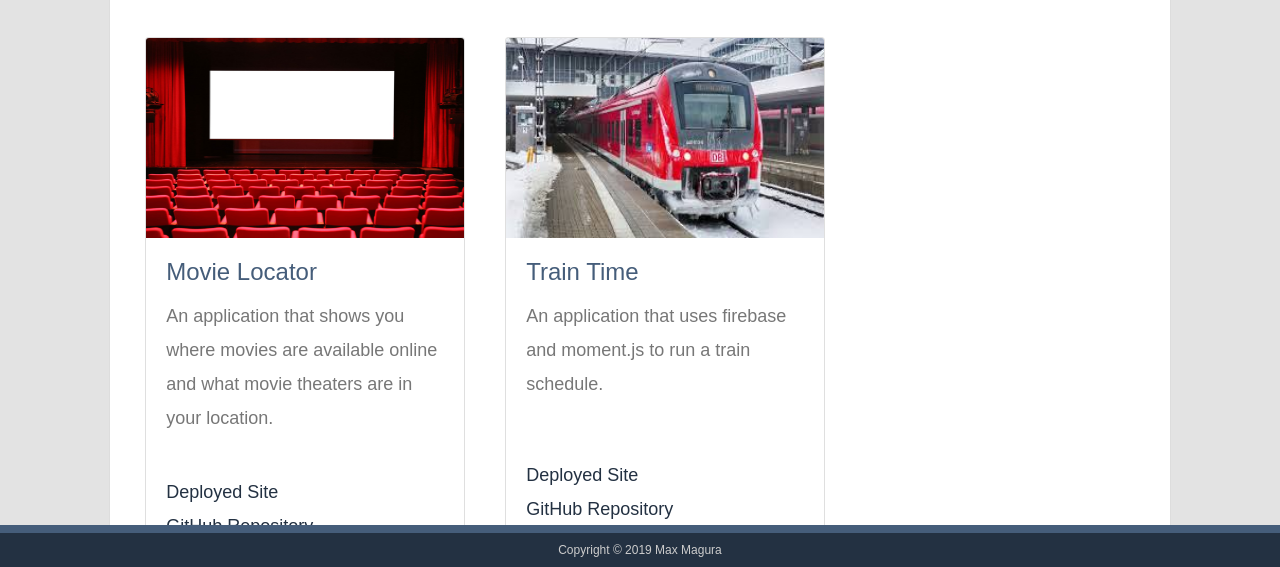
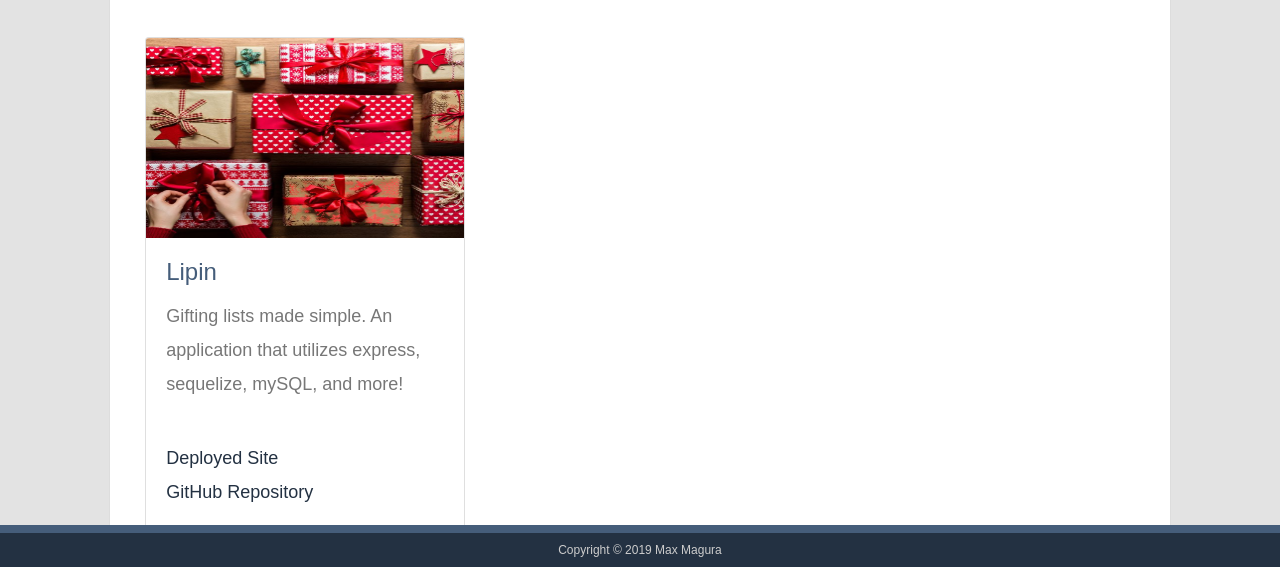
Before and after one commit to max-magura/Portfolio, a plain HTML site: page portfolio.html in a window 1280 px wide. Shown: the part 233-800 px from the top of the page. Drawn offline with nearby package versions, Linux system fonts and the light colour scheme.

Commit message:
added project 2

```diff
--- a/download.json
+++ /dev/null
@@ -1 +0,0 @@
-{"Title":"Bomb It 2","Year":"2010","Rated":"Not Rated","Released":"06 Aug 2013","Runtime":"73 min","Genre":"Documentary","Director":"Jon Reiss","Writer":"Jon Reiss","Actors":"Khaled Ajamia, Muhnned Alazzh, Antck, Ash","Plot":"Jon Reiss and his crew travel to Asia, Australia, the Middle East and beyond, exploring the local graffiti scenes and artists. Follow-up to the groundbreaking street art documentary \"Bomb It\".","Language":"English","Country":"USA","Awards":"N/A","Poster":"https://m.media-amazon.com/images/M/MV5BMTc1OTI3MzY5NF5BMl5BanBnXkFtZTgwMjAzMDEwMDE@._V1_SX300.jpg","Ratings":[{"Source":"Internet Movie Database","Value":"7.1/10"}],"Metascore":"N/A","imdbRating":"7.1","imdbVotes":"63","imdbID":"tt2071424","Type":"movie","DVD":"05 Nov 2013","BoxOffice":"N/A","Production":"MVD Entertainment Group","Website":"http://bombit2movie.com/","Response":"True"}
--- a/portfolio.html
+++ b/portfolio.html
@@ -41,6 +41,20 @@
           <div id="main-container">
           <h1>Portfolio</h1>
 
+          <div class="row">
+            <div class="card" style="width: 20rem;">
+              <img class="card-img-top" src="images/lipin.jpg" alt="Card image cap">
+              <div class="card-body">
+                <h4 class="card-title">Lipin</h4>
+                <p class="card-text">Gifting lists made simple. An application that utilizes express, sequelize, mySQL, and more! </p>
+              </div>
+              <div class="card-body">
+                <a href="https://thawing-journey-93545.herokuapp.com/" class="card-link">Deployed Site</a>
+                <br />
+                <a href="https://github.com/max-magura/Lipin" class="card-link">GitHub Repository</a>
+              </div>
+            </div>
+
             <div class="row">
               <div class="card" style="width: 20rem;">
                 <img class="card-img-top" src="images/movie.jpg"" alt="Card image cap">
@@ -49,9 +63,9 @@
                   <p class="card-text">An application that shows you where movies are available online and what movie theaters are in your location.</p>
                 </div>
                 <div class="card-body">
-                  <a href="https://max-magura.github.io/project1/" class="card-link">Deployed Site</a>
+                  <a href="https://max-magura.github.io/Movie-Locator/" class="card-link">Deployed Site</a>
                   <br />
-                  <a href="https://github.com/max-magura/project1" class="card-link">GitHub Repository</a>
+                  <a href="https://github.com/max-magura/Movie-Locator" class="card-link">GitHub Repository</a>
                 </div>
               </div>
 
```
Also changed, not shown: images/lipin.jpg (added), 2 other files.
